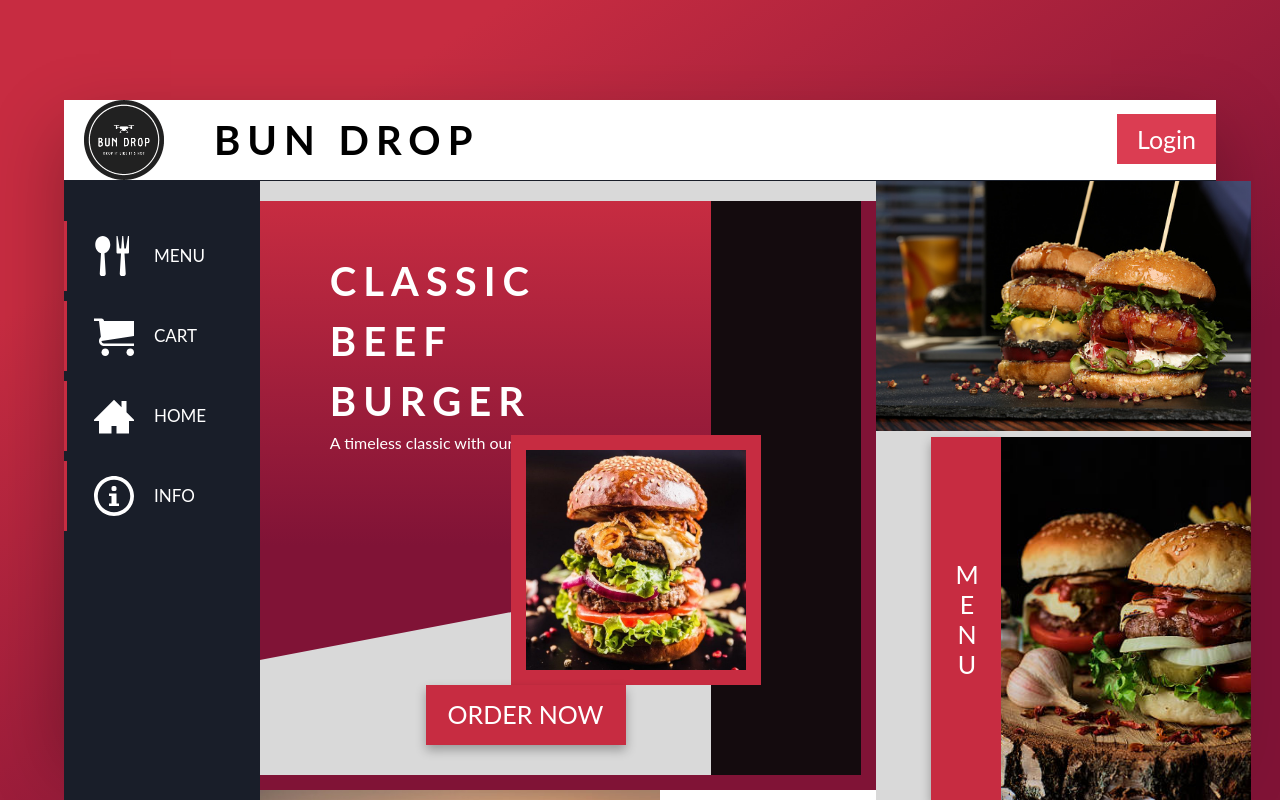
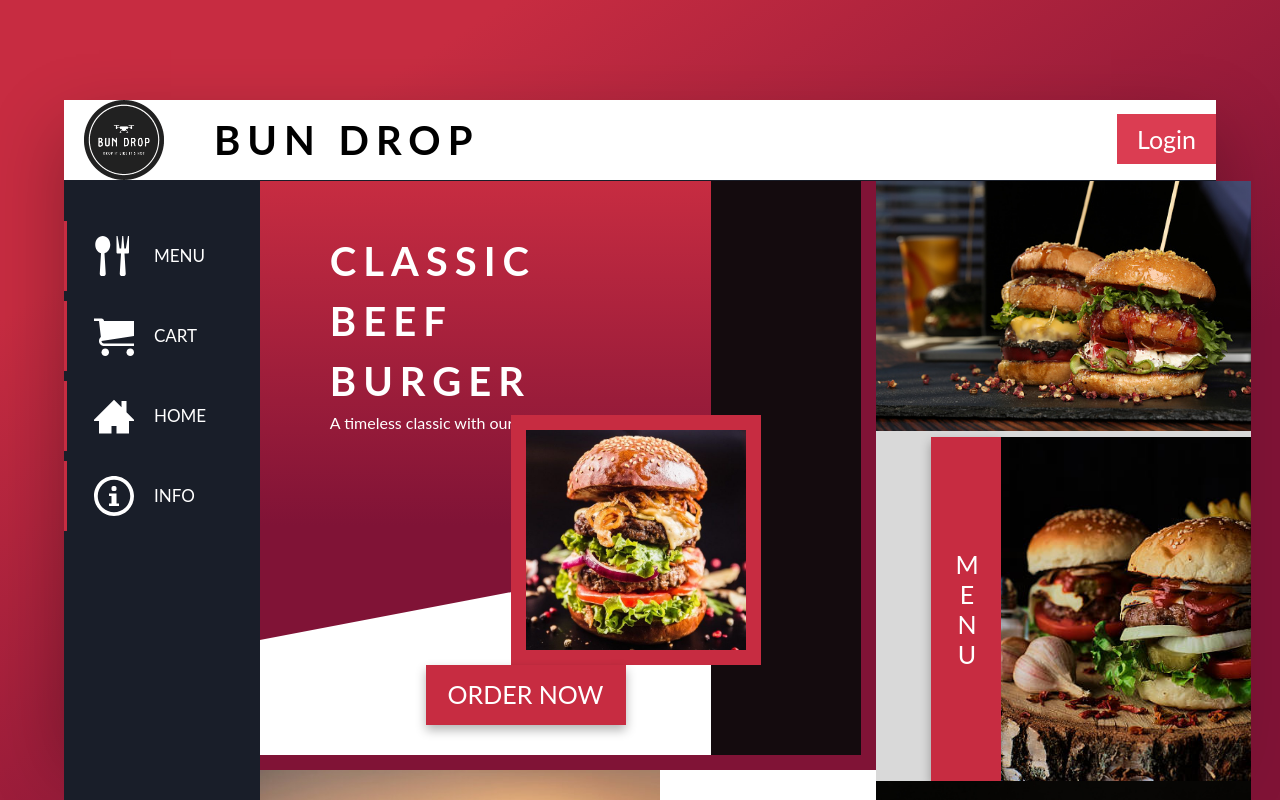
Before and after one commit to LucasFransson/Bun-Drop, a React (Vite) app: page / in a window 1280 px wide. Shown: the top 800 px of the page. Built offline with nearby package versions, Linux system fonts and the light colour scheme.

Commit message:
hero padding fix

```diff
--- a/css/style.css
+++ b/css/style.css
@@ -241,8 +241,8 @@ input[type='number'] {
 .main {
   display: flex;
   flex-direction: column;
-  padding: 2rem 0;
-  background-color: #d9d9d9;
+  padding-bottom: 2rem;
+  background-color: #fff;
   height: 100%;
   flex: 7;
   position: relative; }
--- a/sass/_layout.scss
+++ b/sass/_layout.scss
@@ -329,8 +329,8 @@
 .main {
 	display: flex;
 	flex-direction: column;
-	padding: 2rem 0;
-	background-color: $color-gray-light-1;
+	padding-bottom: 2rem;
+	background-color: $color-white-1;
 	height: 100%;
 	// width: 100%;
 	flex: 7; // 70 % of the content
```
